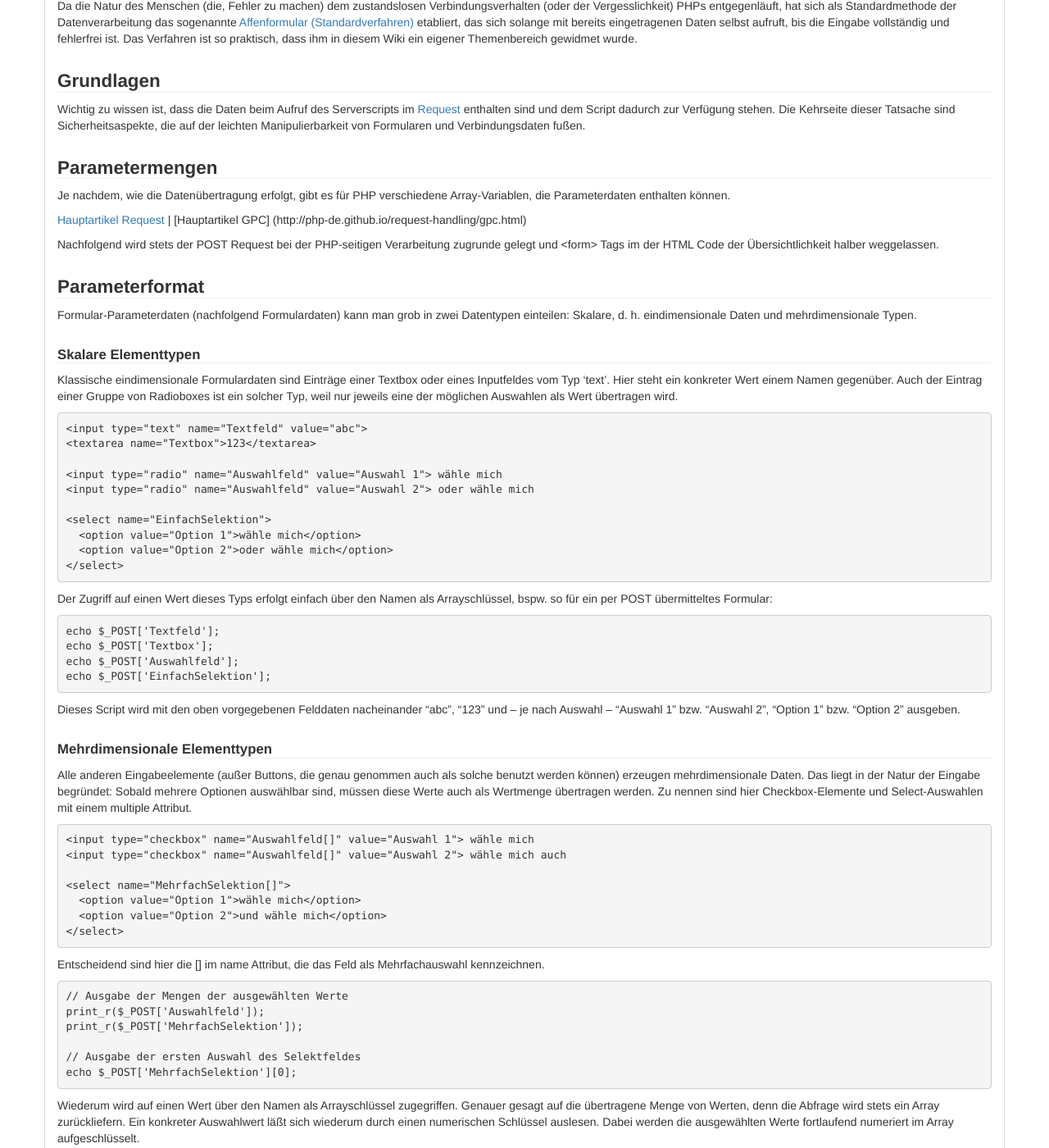
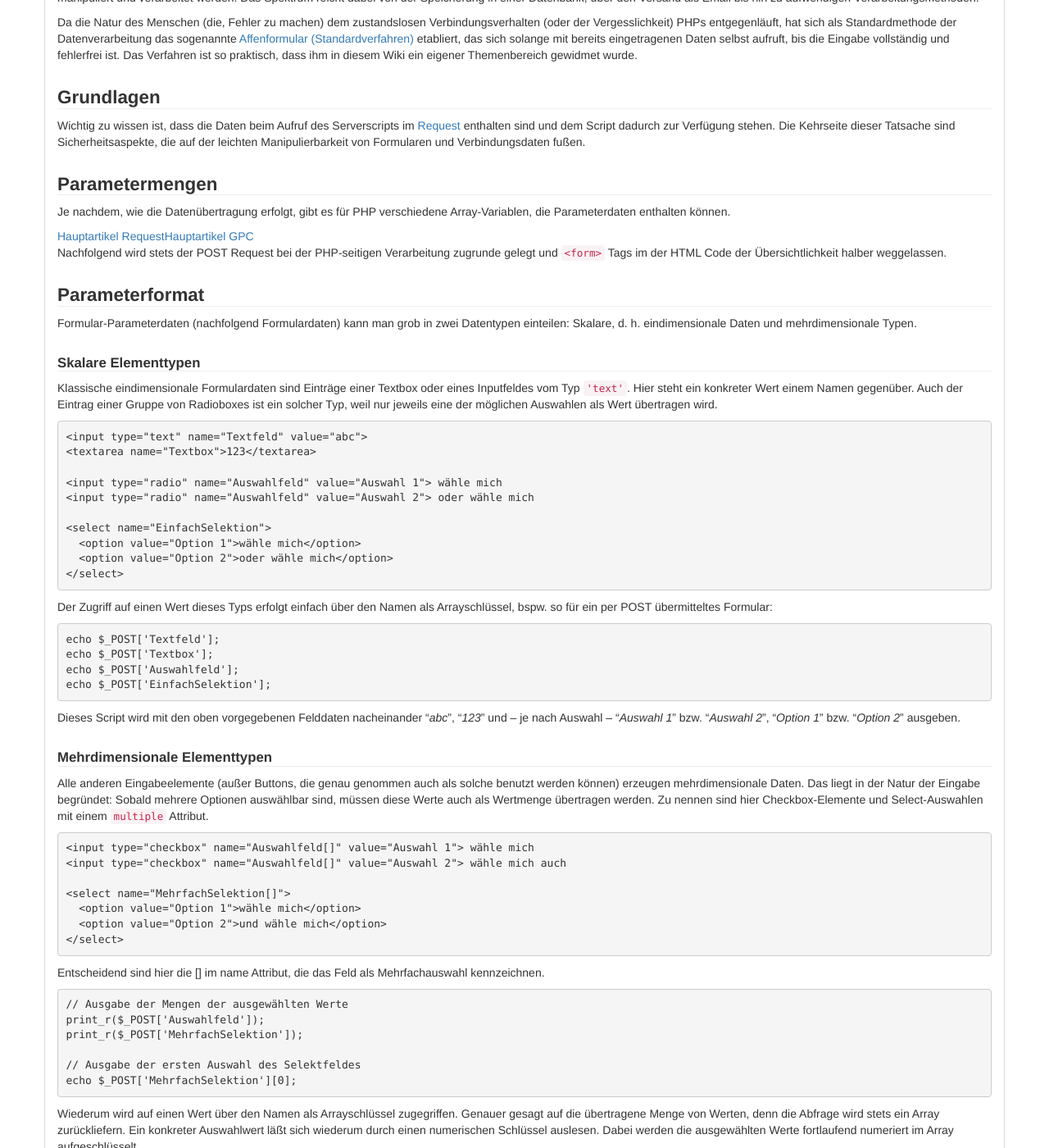
Before and after one commit to php-de/php-de.github.io, a Jekyll site: the page built from form/form.md, in a window 1280 px wide and 1400 px high, scrolled down 490 px. Shown: the whole window at 82% size. Built offline with Jekyll 4.4.1, drawn with Linux system fonts in a browser that asks for light colours; nearby versions of some CDN libraries; some of the changed text lies outside the part shown.

Commit message:
Update form.md

```diff
--- a/form/form.md
+++ b/form/form.md
@@ -50,10 +50,9 @@
 
 Je nachdem, wie die Datenübertragung erfolgt, gibt es für PHP verschiedene Array-Variablen, die Parameterdaten enthalten können.
 
-[Hauptartikel Request](http://php-de.github.io/request-handling/request.html) | [Hauptartikel GPC]
-(http://php-de.github.io/request-handling/gpc.html)
+[Hauptartikel Request](http://php-de.github.io/request-handling/request.html) | [Hauptartikel GPC](http://php-de.github.io/request-handling/gpc.html)
 
-Nachfolgend wird stets der POST Request bei der PHP-seitigen Verarbeitung zugrunde gelegt und <form> Tags im der HTML Code der Übersichtlichkeit halber weggelassen.
+Nachfolgend wird stets der POST Request bei der PHP-seitigen Verarbeitung zugrunde gelegt und `<form>` Tags im der HTML Code der Übersichtlichkeit halber weggelassen.
 
 
 ### Parameterformat
@@ -63,7 +62,7 @@
 
 #### Skalare Elementtypen
 
-Klassische eindimensionale Formulardaten sind Einträge einer Textbox oder eines Inputfeldes vom Typ 'text'. Hier steht ein konkreter Wert einem Namen gegenüber. Auch der Eintrag einer Gruppe von Radioboxes ist ein solcher Typ, weil nur jeweils eine der möglichen Auswahlen als Wert übertragen wird.
+Klassische eindimensionale Formulardaten sind Einträge einer Textbox oder eines Inputfeldes vom Typ `'text'`. Hier steht ein konkreter Wert einem Namen gegenüber. Auch der Eintrag einer Gruppe von Radioboxes ist ein solcher Typ, weil nur jeweils eine der möglichen Auswahlen als Wert übertragen wird.
 
 ~~~ php
 <input type="text" name="Textfeld" value="abc">
@@ -87,12 +86,12 @@
 echo $_POST['EinfachSelektion'];
 ~~~
 
-Dieses Script wird mit den oben vorgegebenen Felddaten nacheinander "abc", "123" und – je nach Auswahl – "Auswahl 1" bzw. "Auswahl 2", "Option 1" bzw. "Option 2" ausgeben.
+Dieses Script wird mit den oben vorgegebenen Felddaten nacheinander "*abc*", "*123*" und – je nach Auswahl – "*Auswahl 1*" bzw. "*Auswahl 2*", "*Option 1*" bzw. "*Option 2*" ausgeben.
 
 
 #### Mehrdimensionale Elementtypen
 
-Alle anderen Eingabeelemente (außer Buttons, die genau genommen auch als solche benutzt werden können) erzeugen mehrdimensionale Daten. Das liegt in der Natur der Eingabe begründet: Sobald mehrere Optionen auswählbar sind, müssen diese Werte auch als Wertmenge übertragen werden. Zu nennen sind hier Checkbox-Elemente und Select-Auswahlen mit einem multiple Attribut.
+Alle anderen Eingabeelemente (außer Buttons, die genau genommen auch als solche benutzt werden können) erzeugen mehrdimensionale Daten. Das liegt in der Natur der Eingabe begründet: Sobald mehrere Optionen auswählbar sind, müssen diese Werte auch als Wertmenge übertragen werden. Zu nennen sind hier Checkbox-Elemente und Select-Auswahlen mit einem `multiple` Attribut.
 
 ~~~ php
 <input type="checkbox" name="Auswahlfeld[]" value="Auswahl 1"> wähle mich
@@ -146,8 +145,12 @@
 <input type="checkbox" name="AuswahlfeldAssoc[b]" value="Auswahl 2"> wähle mich auch
 
 <input type="checkbox" name="AuswahlfeldNum[3]" value="Auswahl 1"> wähle mich
-<input type="checkbox" name="AuswahlfeldNum[1000]" value="Auswahl 2"> wähle mich auchEin print_r($_POST) nach Ankreuzen aller Felder wird also liefern:
+<input type="checkbox" name="AuswahlfeldNum[1000]" value="Auswahl 2"> wähle mich auch
+~~~
 
+Ein `print_r($_POST)` nach Ankreuzen aller Felder wird also liefern:
+
+~~~ php
 Array (
    [AuswahlfeldAssoc] => Array
        (
```
Also changed, not shown: other parts of form/form.md (+1 -1 lines).
